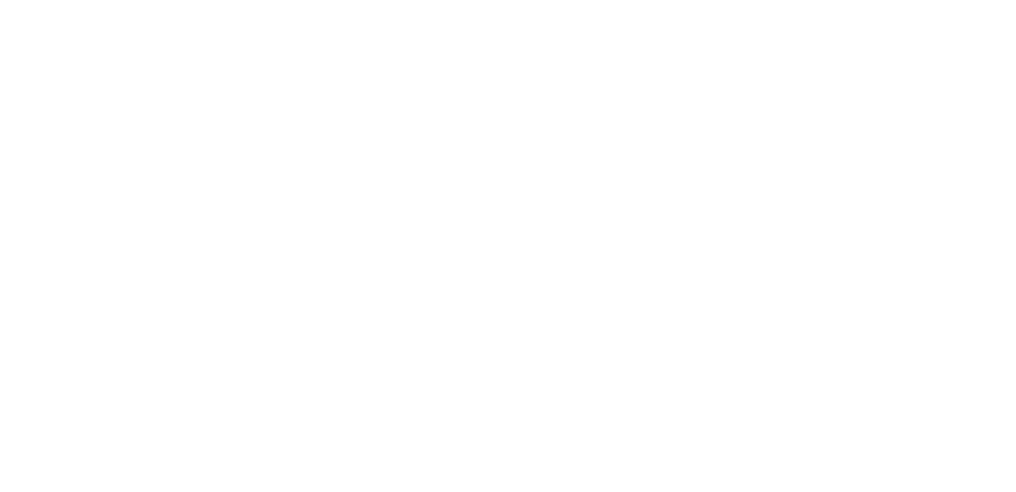
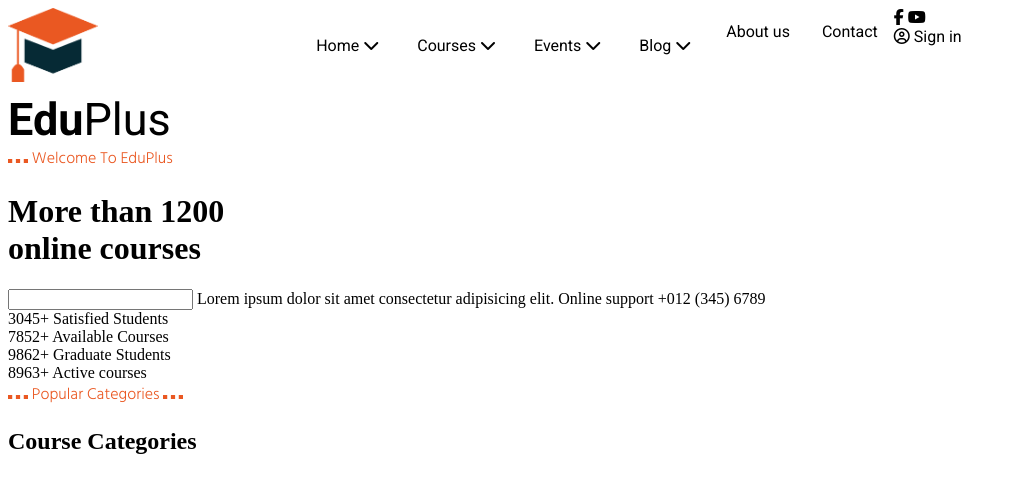
Before and after one commit to im-konge/xweb-project, a plain HTML site: page html/home.html in a window 1280 px wide. Shown: the whole page, without its empty margins (0-1016 px from the left). Drawn offline with Linux system fonts and the light colour scheme.

Commit message:
first parts of the home site
Signed-off-by: Lukas Kral <lukywill16@gmail.com>

```diff
--- /dev/null
+++ b/css/base.css
@@ -0,0 +1,83 @@
+/* Logo */
+.logo .logo-img {
+    max-width: 100%;
+    max-height: 74px;
+}
+
+.logo {
+    float: left;
+    font-size: 45px;
+    margin-right: 10%;
+}
+
+.logo b {
+    font-weight: 900;
+}
+
+/* The navigation menu */
+.navbar {
+  font-family: Roboto;
+  overflow: hidden;
+  background-color: transparent;
+}
+
+.navbar .logo a .sub-navbar{
+    display: inline-block;
+}
+
+/* Navigation links */
+.navbar a {
+  float: left;
+  font-size: 16px;
+  color: black;
+  text-align: center;
+  padding: 14px 16px;
+  text-decoration: none;
+}
+
+/* The subnavigation menu */
+.sub-navbar {
+  float: left;
+  overflow: hidden;
+}
+
+.sub-navbar .sub-navbar-btn {
+    font-size: 16px;
+    border: none;
+    outline: none;
+    color: black;
+    padding: 14px 3px;
+    background-color: inherit;
+    font-family: inherit;
+    display: inline-block;
+    margin: 0;
+  }
+
+.sub-navbar-content {
+  display: none;
+  position: absolute;
+  background-color: white;
+  z-index: 1;
+}
+
+.sub-navbar-content a {
+  color: black;
+  text-decoration: none;
+  display: block;
+  text-align: left;
+  float: none;
+}
+
+.sub-navbar-content a:hover {
+  background-color: #ea5822ff;
+  color: white;
+}
+
+.sub-navbar:hover .sub-navbar-content {
+  display: block;
+}
+
+.subtitle {
+    font-family: 'Hind';
+    color: #ea5822ff;
+}
--- a/html/home.html
+++ b/html/home.html
@@ -5,8 +5,133 @@
     <meta http-equiv="X-UA-Compatible" content="IE=edge">
     <meta name="viewport" content="width=device-width, initial-scale=1.0">
     <title>EduPlus - Home</title>
+
+    <link rel="shortcut icon" href="/pics/eduplus-logo.ico">
+    <link rel="stylesheet" href="https://cdnjs.cloudflare.com/ajax/libs/font-awesome/4.7.0/css/font-awesome.min.css">
+    <link rel="preconnect" href="https://fonts.gstatic.com">
+    <link href="https://fonts.googleapis.com/css2?family=Hind:wght@300&family=Roboto:wght@400;700&display=swap" rel="stylesheet">
+    <link rel="stylesheet" href="/css/base.css">
 </head>
 <body>
+    <script src="https://kit.fontawesome.com/239fe5ee7d.js" crossorigin="anonymous"></script>
 
+    <!-- navbar -->
+    <div class="navbar">
+        <div class="logo">
+            <img class="logo-img" src="/pics/eduplus-logo.png" />
+            <div class="logo-text">
+                <b>Edu</b>Plus
+            </div>
+        </div>
+        <div class="sub-navbar">
+            <a href="home.html">
+                <button class="sub-navbar-btn">Home <i class="fas fa-chevron-down"></i></button>
+            </a>
+            <div class="sub-navbar-content">
+                <a href="#course-categories">Course Categories</a>
+                <a href="#available-courses">Available Courses</a>
+                <a href="#campus-gallery">Campus Gallery</a>
+                <a href="#expert-instructors">Expert Instructors</a>
+                <a href="#upcoming-events">Upcoming events</a>
+                <a href="#students-feedback">What our students say</a>
+                <a href="#build-a-career">Become an Instructor</a>
+                <a href="#news-and-blog">Latest News & Blog</a>
+            </div>
+        </div>
+        <div class="sub-navbar">
+            <a href="courses.html">
+                <button class="sub-navbar-btn">Courses <i class="fas fa-chevron-down"></i></button>
+            </a>
+            <div class="sub-navbar-content">
+                <a></a>
+                <a></a>
+                <a></a>
+            </div>
+        </div>
+        <div class="sub-navbar">
+            <a href="events.html">
+                <button class="sub-navbar-btn">Events <i class="fas fa-chevron-down"></i></button>
+            </a>
+            <div class="sub-navbar-content">
+                <a></a>
+                <a></a>
+                <a></a>
+            </div>
+        </div>
+        <div class="sub-navbar">
+            <a href="blogs.html">
+                <button class="sub-navbar-btn">Blog <i class="fas fa-chevron-down"></i></button>
+            </a>
+            <div class="sub-navbar-content">
+                <a></a>
+                <a></a>
+                <a></a>
+            </div>
+        </div>
+        <a href="about.html">About us</a>
+        <a href="contact-us.html">Contact</a>
+        <div class="navbar-social">
+            <i class="navbar-facebook fab fa-facebook-f"></i>
+            <i class="navbar-youtube fab fa-youtube"></i>
+            <div class="navbar-sign-in">
+                <i class="far fa-user-circle"></i>
+                Sign in
+            </div>
+        </div>
+    </div>
+    <!-- end of navbar -->
+
+    <!-- top -->
+    <div>
+        <div class="subtitle">
+            <img src="/pics/dots.png"></i>
+            Welcome To EduPlus
+        </div>
+        <h1>
+            More than 1200<br>
+            online courses
+        </h1>
+        <input type="search">
+        Lorem ipsum dolor sit amet consectetur adipisicing elit.
+        <i></i>
+        Online support
+        +012 (345) 6789
+
+        <div class="info-box">
+            <i></i>
+            3045+
+            Satisfied Students
+        </div>
+
+        <div class="info-box">
+            <i></i>
+            7852+
+            Available Courses
+        </div>
+
+        <div class="info-box">
+            <i></i>
+            9862+
+            Graduate Students
+        </div>
+
+        <div class="info-box">
+            <i></i>
+            8963+
+            Active courses
+        </div>
+    </div>
+
+    <!-- courses part -->
+    <div>
+        <div class="subtitle">
+            <img src="/pics/dots.png"></i>
+            Popular Categories
+            <img src="/pics/dots.png"></i>
+        </div>
+        <h2>Course Categories</h2>
+    </div>
+
+    <!-- <div>Icons made by <a href="https://www.freepik.com" title="Freepik">Freepik</a> from <a href="https://www.flaticon.com/" title="Flaticon">www.flaticon.com</a></div> -->
 </body>
 </html>
```
Also changed, not shown: eduplus.svg (added), pics/dots.png (added), pics/dropdown.png (added), pics/eduplus-logo.ico (added), pics/eduplus-logo.png (added).
